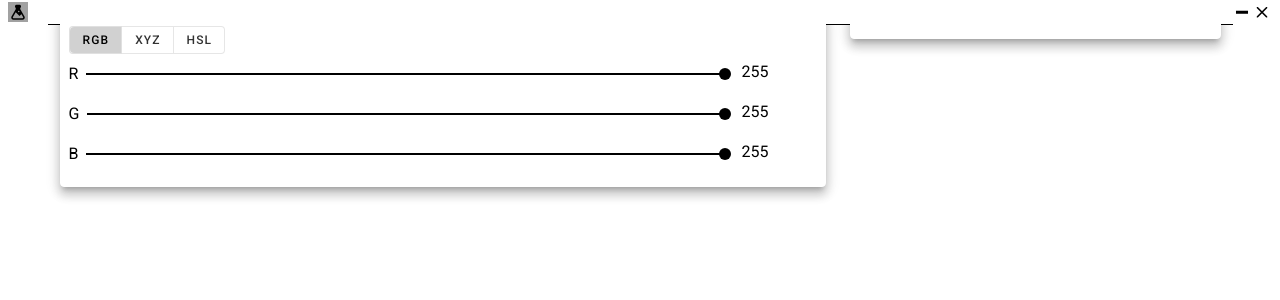
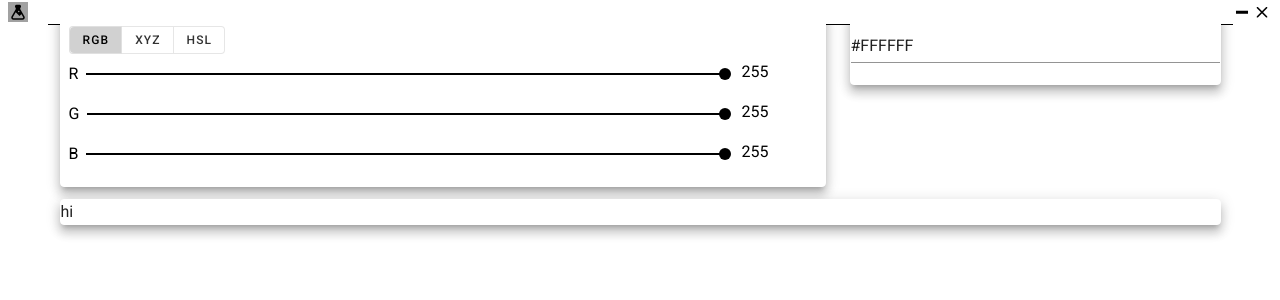
Before and after one commit to quadro313/electron-tsvyat, a Vue app: page /#/ in a window 1280 px wide. Shown: the top 300 px of the page. Built offline with nearby package versions, Linux system fonts and the light colour scheme.

Commit message:
hex textfield added

```diff
--- a/src/views/Home.vue
+++ b/src/views/Home.vue
@@ -43,9 +43,16 @@
                 <v-card :color="color" raised outlined>
                     <v-container>
                         <v-row align="stretch">
-
+                            <v-text-field v-model="hex"></v-text-field>
                         </v-row>
                     </v-container>
+                </v-card>
+            </v-col>
+        </v-row>
+        <v-row>
+            <v-col cols="12">
+                <v-card :color="color" raised outlined>
+                    hi
                 </v-card>
             </v-col>
         </v-row>
@@ -71,6 +78,14 @@
             },
             colorLimits() {
                 return this.$store.getters.getColorLimits;
+            },
+            hex: {
+                get: function() {
+                    return this.$store.getters.getColorAs("hex");
+                },
+                set: function(v) {
+                    this.$store.commit('updateHEX', {value: v});
+                }
             }
         },
         watch: {
```
